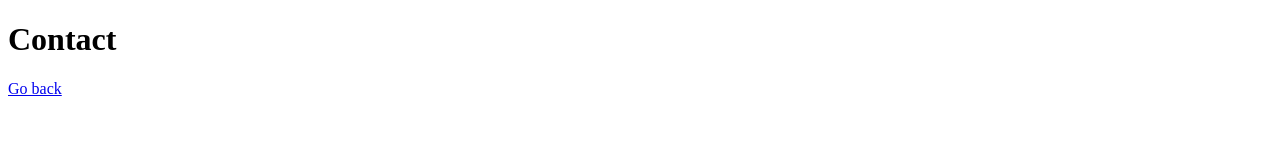
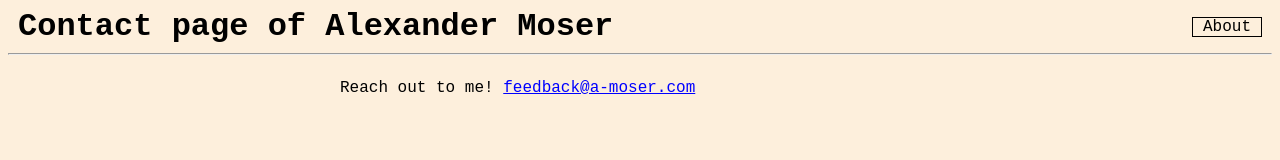
Before and after one commit to RGSATG/personalWebsite, a plain HTML site: page pages/contact.html in a window 1280 px wide. Drawn offline with Linux system fonts and the light colour scheme.

Commit message:
add contact page, improve site navigation
-add default anchor styling
-add basic layout to contact page
-add content to contact page
-turn pageHeading into homebutton

```diff
--- a/css/styles.css
+++ b/css/styles.css
@@ -3,6 +3,15 @@
     background-color: rgb(253, 239, 220);
 }
 
+a {
+    color: black;
+    text-decoration: none;
+}
+
+.defaultLink {
+    color: blue;
+    text-decoration: underline;
+}
 /* media queries */
 /* Extra small devices (phones, 600px and down) */
 @media only screen and (max-width: 600px) {
@@ -51,7 +60,6 @@
 
 /* Header styling begins here */
 
-
 .pageHeading {
     -webkit-user-select: none;
     /* Safari */
@@ -78,8 +86,6 @@
 }
 
 .navList li a {
-    color: black;
-    text-decoration: none;
     padding: 0 10px;
 }
 
--- a/pages/contact.html
+++ b/pages/contact.html
@@ -1,12 +1,26 @@
 <!DOCTYPE html>
 <html lang="en">
+
 <head>
     <meta charset="UTF-8">
     <meta name="viewport" content="width=device-width, initial-scale=1.0">
     <title>Contact</title>
+    <link href="/css/styles.css" rel="stylesheet" />
 </head>
+
 <body>
-    <h1>Contact</h1>
-    <a href="/index.html">Go back</a>
+    <header>
+        <div>
+          <h1 class="pageHeading"><a href="/index.html">Contact page of Alexander Moser</a></h1>
+          <ul class="navList">
+            <li><a href="pages/about.html">About</a></li>
+          </ul>
+        </div>
+        <hr>
+      </header>
+    <main>
+        <p>Reach out to me! <a href=mailto:feedback@a-moser.com class="defaultLink">feedback@a-moser.com</a></p>
+    </main>
 </body>
+
 </html>
```
